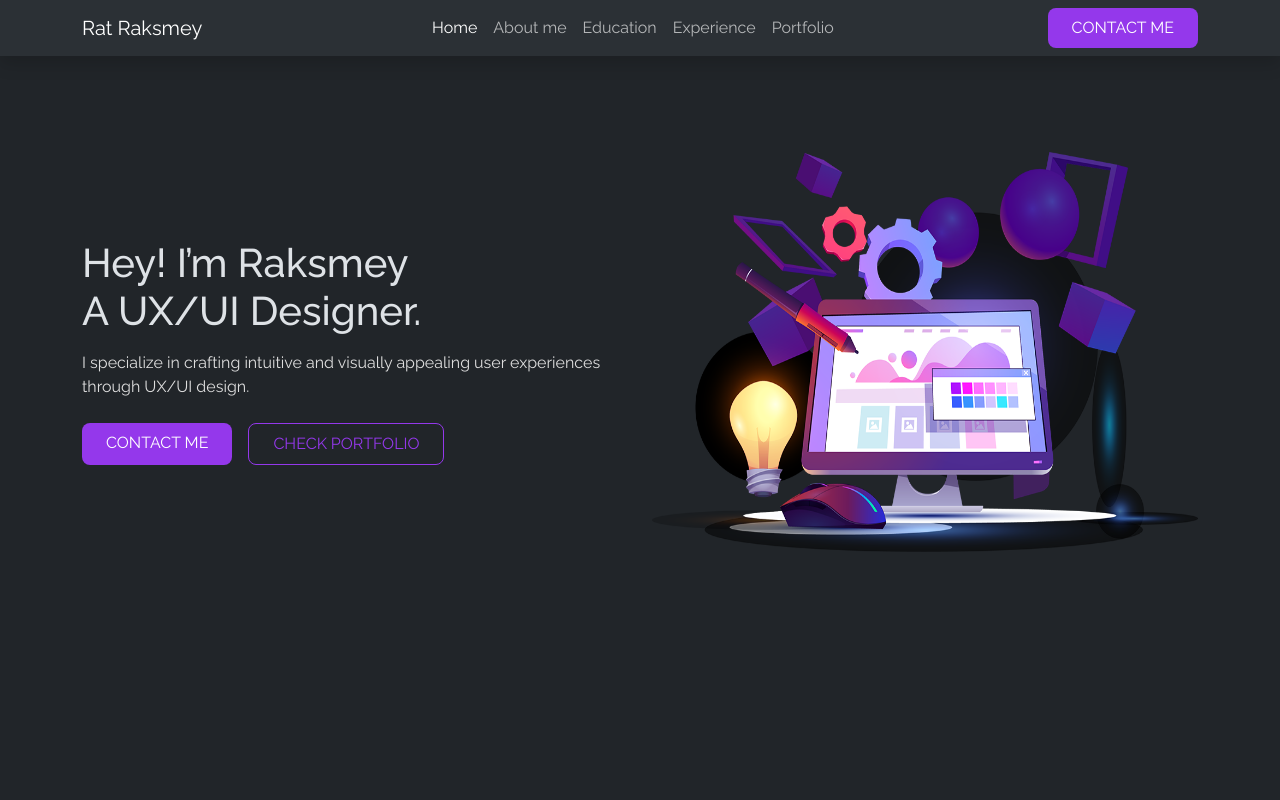
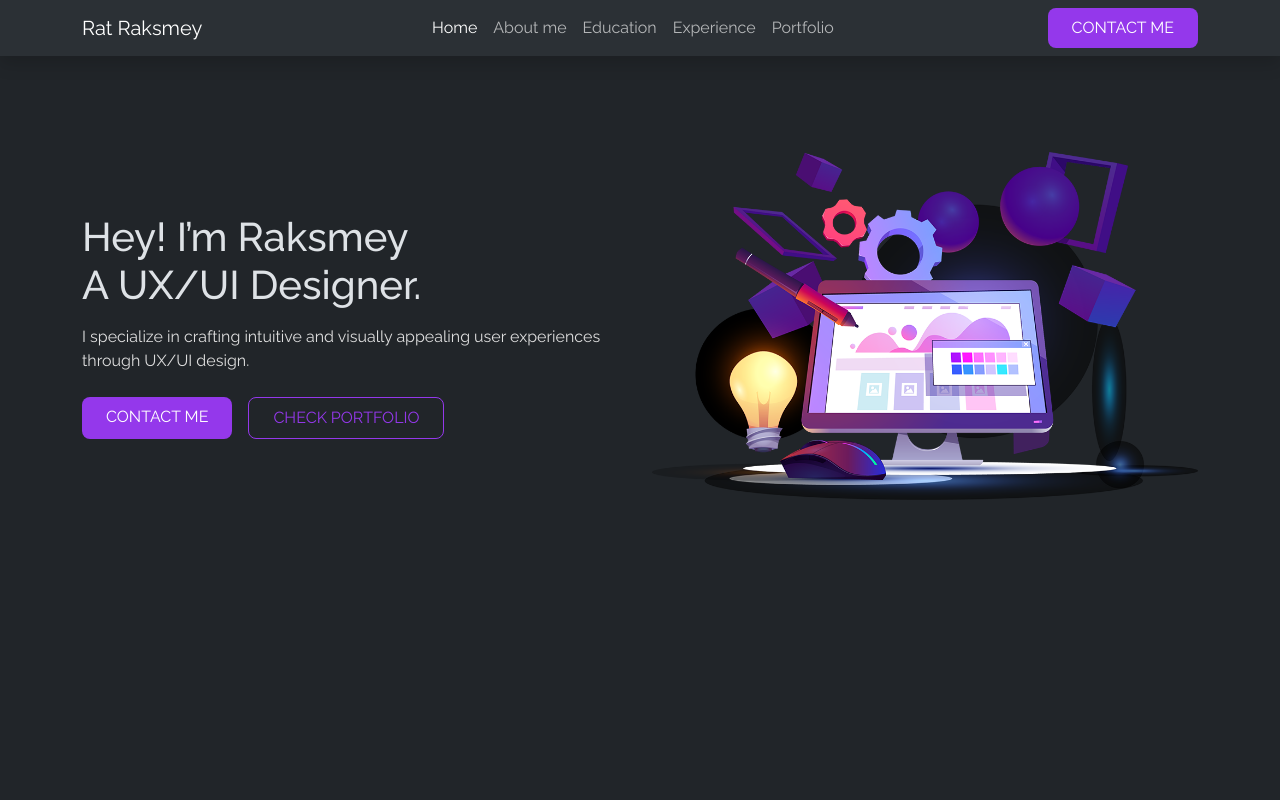
Before and after one commit to oscar168168/portfolio, a plain HTML site: page index.html in a window 1280 px wide. Shown: the top 800 px of the page. Drawn offline with nearby package versions, Linux system fonts and the light colour scheme.

Commit message:
Add files via upload

```diff
--- a/index.html
+++ b/index.html
@@ -69,7 +69,6 @@
             class="img img-fluid"
             src="images/header@4x.png"
             alt=""
-            style="height: 400px;"
           />
         </div>
       </div>
```
